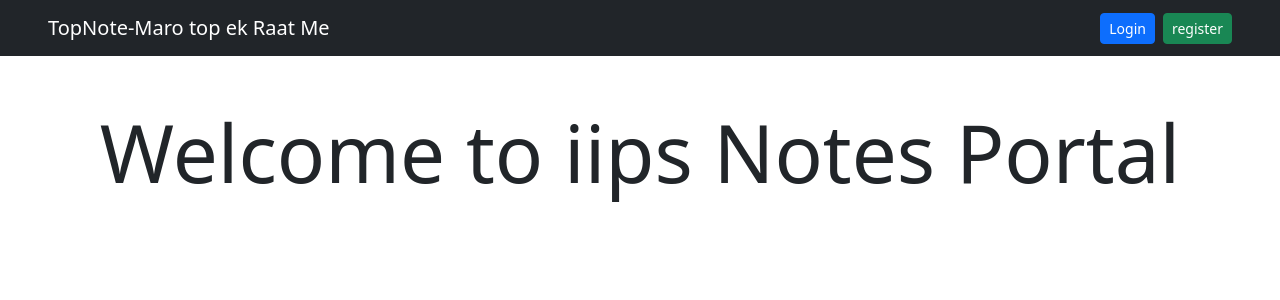
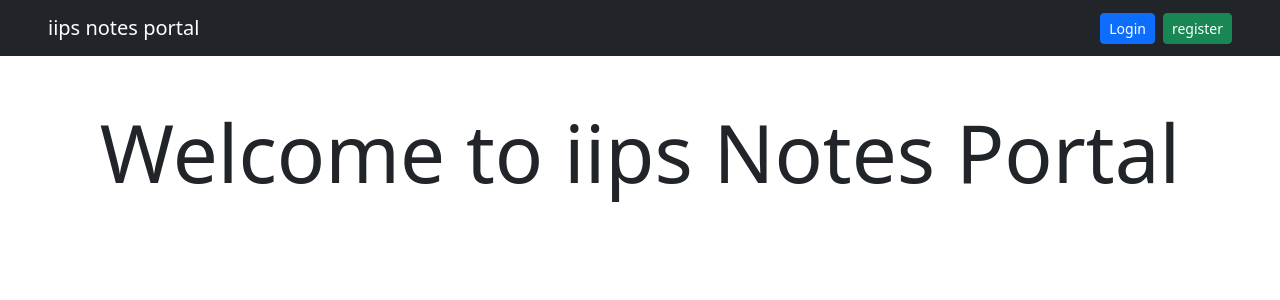
Before and after one commit to ashishrair500/iips-academics, a React (Vite) app: page / in a window 1280 px wide. Shown: the top 300 px of the page. Built offline with nearby package versions, Linux system fonts and the light colour scheme; no server answers.

Commit message:
Update Navigation.jsx

```diff
--- a/src/components/HomePageComponents/Navigation.jsx
+++ b/src/components/HomePageComponents/Navigation.jsx
@@ -12,7 +12,7 @@ const NavigationComponent = () => {
   return (
 
     <nav className='navbar navbar-expand-lg navbar-dark bg-dark ' >
-      <Link className='navbar-brand ms-5' to="/">TopNote-Maro top ek Raat Me</Link>
+      <Link className='navbar-brand ms-5' to="/">iips notes portal</Link>
       <ul className='navbar-nav ms-auto me-5'>
 
         {
```
